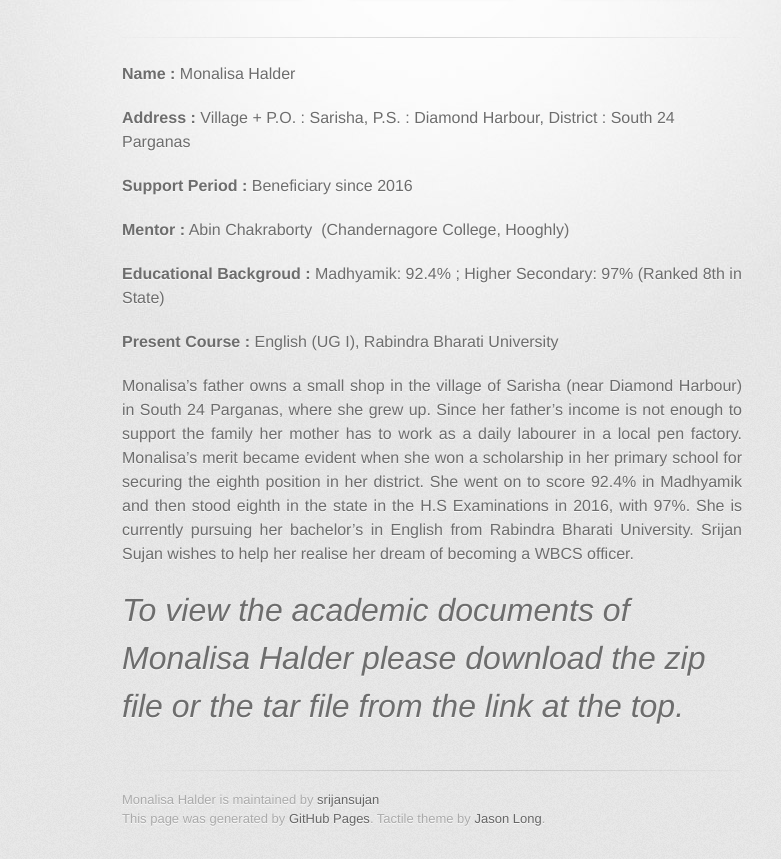
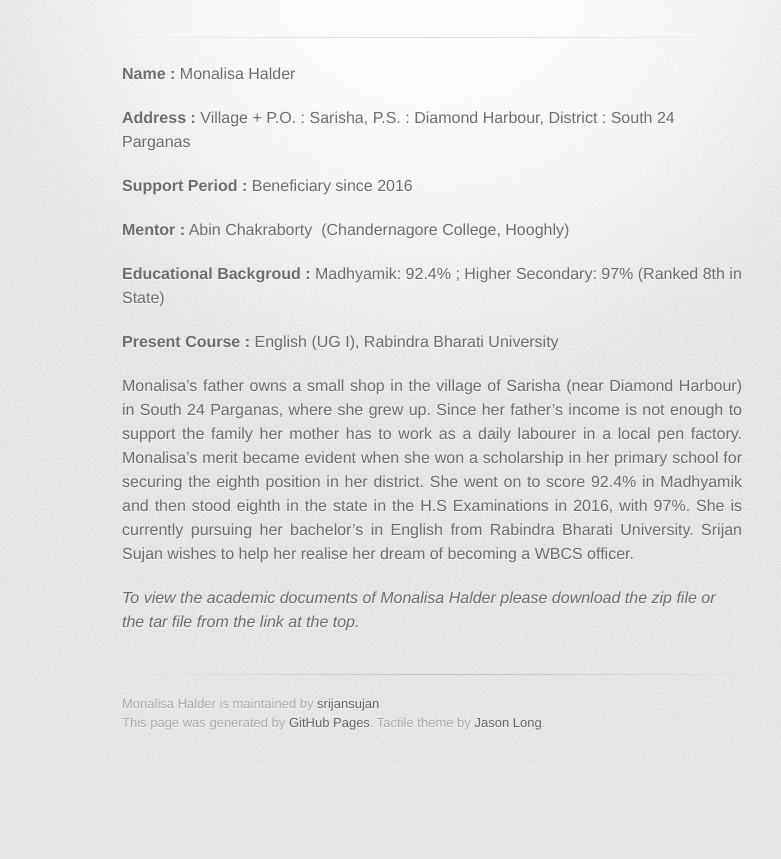
Before and after one commit to srijansujan/monalisahalder, a plain HTML site: page index.html in a window 1280 px wide. Shown: the part 178-1037 px from the top of the page, without its empty margins (208-989 px from the left). After the commit the page ends 941 px from the top, so only its background shows below. Drawn offline with Linux system fonts and the light colour scheme; a web font is replaced by a local one.

Commit message:
Update index.html

```diff
--- a/index.html
+++ b/index.html
@@ -45,7 +45,7 @@
 
 <p align="justify"> Monalisa’s father owns a small shop in the village of Sarisha (near Diamond Harbour) in South 24 Parganas, where she grew up. Since her father’s income is not enough to support the family her mother has to work as a daily labourer in a local pen factory. Monalisa’s merit became evident when she won a scholarship in her primary school for securing the eighth position in her district. She went on to score 92.4% in Madhyamik and then stood eighth in the state in the H.S Examinations in 2016, with 97%. She is currently pursuing her bachelor’s in English from Rabindra Bharati University. Srijan Sujan wishes to help her realise her dream of becoming a WBCS officer. </p>
 
-<p><em><font size="6">To view the academic documents of Monalisa Halder please download the zip file or the tar file from the link at the top.</font></em></p>
+<p><em><font size="3">To view the academic documents of Monalisa Halder please download the zip file or the tar file from the link at the top.</font></em></p>
         </section>
 
         <footer>
```
